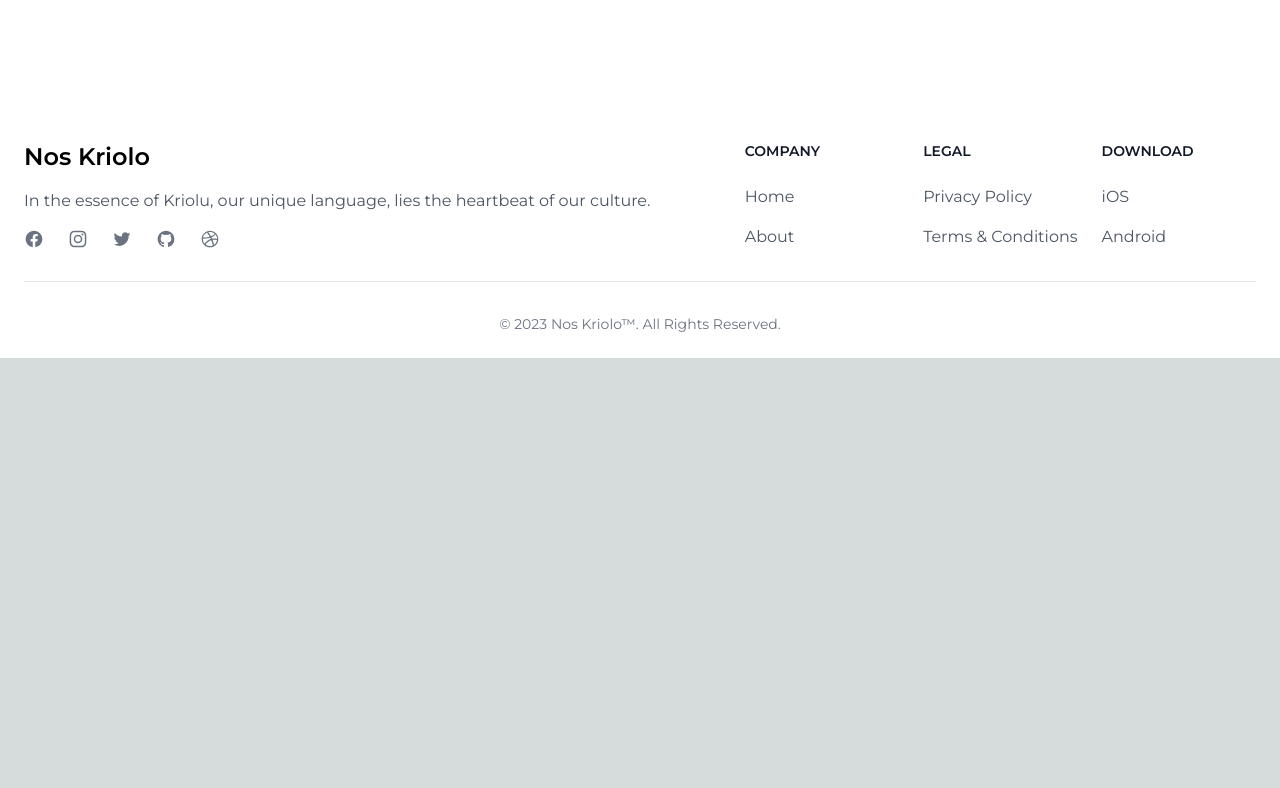
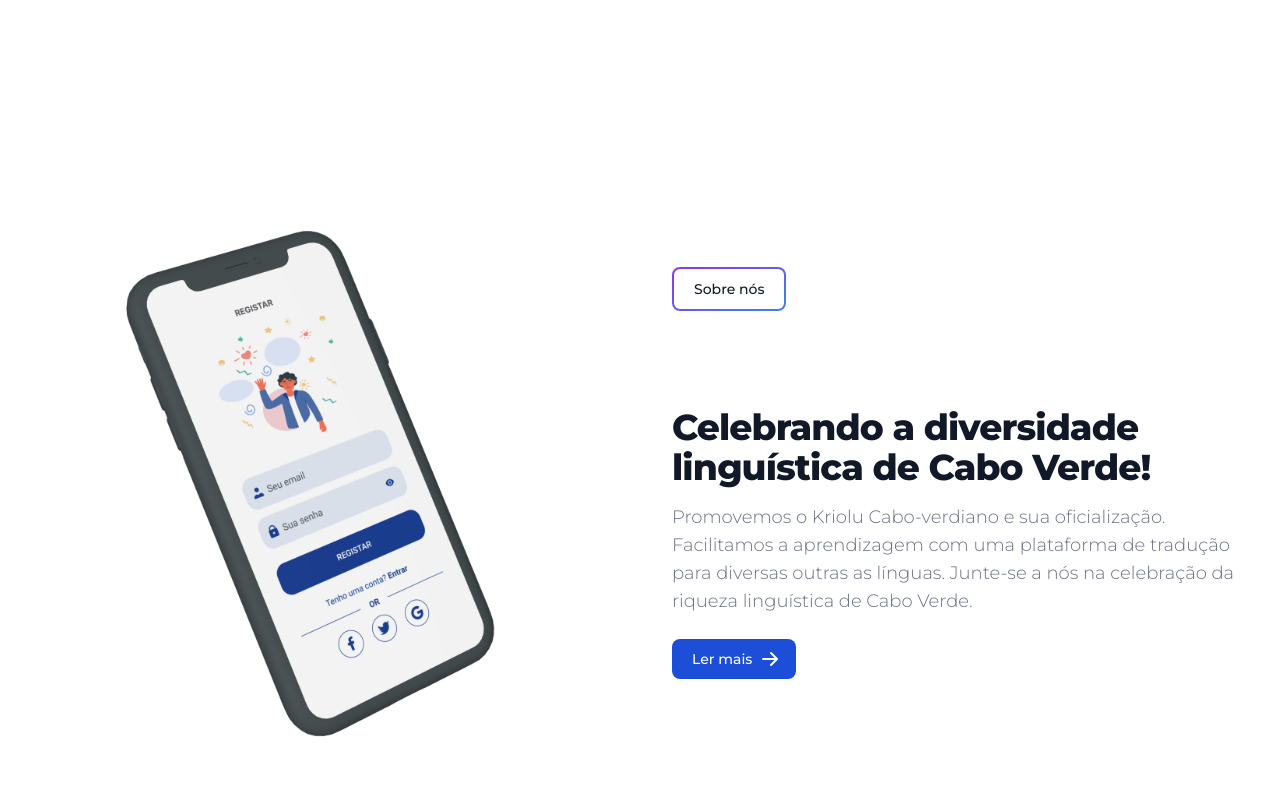
Before and after one commit to dtmiranda/noskriolo-webpage, a Next.js app: page / in a window 1280 px wide. Shown: the part 692-1480 px from the top of the page. Before the commit the page ends 1050 px from the top, so only its background shows below. Built offline with nearby package versions, Linux system fonts and the light colour scheme.

Commit message:
implement about us component

```diff
--- a/src/app/page.tsx
+++ b/src/app/page.tsx
@@ -1,3 +1,4 @@
+import About from '@/components/About/About'
 import Hero from '@/components/Hero/Hero'
 
 
@@ -5,6 +6,8 @@ export default function Home() {
   return (
     <section>
       <Hero />
+
+      <About />
     </section>
   )
 }
--- /dev/null
+++ b/src/components/About/About.tsx
@@ -0,0 +1,27 @@
+import React from 'react'
+
+function About() {
+  return (
+    <section className="bg-white dark:bg-gray-900">
+      <div className="gap-8 items-center py-8 px-4 mx-auto max-w-screen-xl xl:gap-16 md:grid md:grid-cols-2 sm:py-16 lg:px-6">
+        <img src="/about-image.png" alt="" />
+        {/* <img className="w-full hidden dark:block" src="https://flowbite.s3.amazonaws.com/blocks/marketing-ui/cta/cta-dashboard-mockup-dark.svg" alt="dashboard image" /> */}
+        <div className="mt-4 md:mt-0">
+          <div className="mb-24 relative inline-flex items-center justify-center p-0.5 overflow-hidden text-sm font-medium text-gray-900 rounded-lg  bg-gradient-to-br from-purple-600 to-blue-500 dark:text-white focus:ring-4 dark:focus:ring-blue-800">
+            <span className="relative px-5 py-2.5 transition-all ease-in duration-75 bg-white dark:bg-gray-900 rounded-md group-hover:bg-opacity-0">
+              Sobre nós
+            </span>
+          </div>
+          <h2 className="mb-4 text-4xl tracking-tight font-extrabold text-gray-900 dark:text-white">Celebrando a diversidade linguística de Cabo Verde!</h2>
+          <p className="mb-6 font-light text-gray-500 md:text-lg dark:text-gray-400">Promovemos o Kriolu Cabo-verdiano e sua oficialização. Facilitamos a aprendizagem com uma plataforma de tradução para diversas outras as línguas. Junte-se a nós na celebração da riqueza linguística de Cabo Verde.</p>
+          <a href="/about" className="inline-flex items-center text-white bg-primary-700 hover:bg-primary-800 focus:ring-4 focus:ring-primary-300 font-medium rounded-lg text-sm px-5 py-2.5 text-center dark:focus:ring-primary-900">
+            Ler mais
+            <svg className="ml-2 -mr-1 w-5 h-5" fill="currentColor" viewBox="0 0 20 20" xmlns="http://www.w3.org/2000/svg"><path fill-rule="evenodd" d="M10.293 3.293a1 1 0 011.414 0l6 6a1 1 0 010 1.414l-6 6a1 1 0 01-1.414-1.414L14.586 11H3a1 1 0 110-2h11.586l-4.293-4.293a1 1 0 010-1.414z" clip-rule="evenodd"></path></svg>
+          </a>
+        </div>
+      </div>
+    </section>
+  )
+}
+
+export default About
```
Also changed, not shown: public/about-image.png (added).
